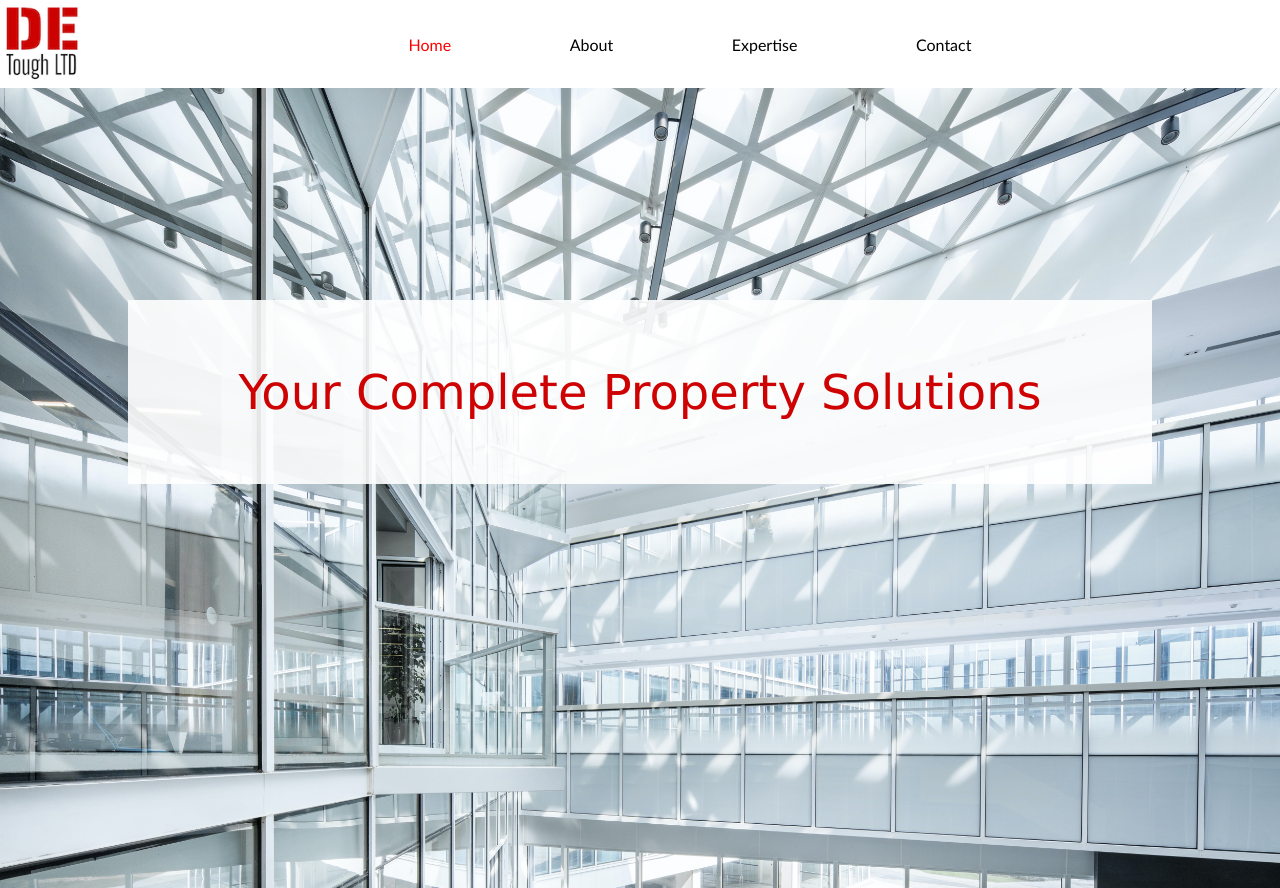
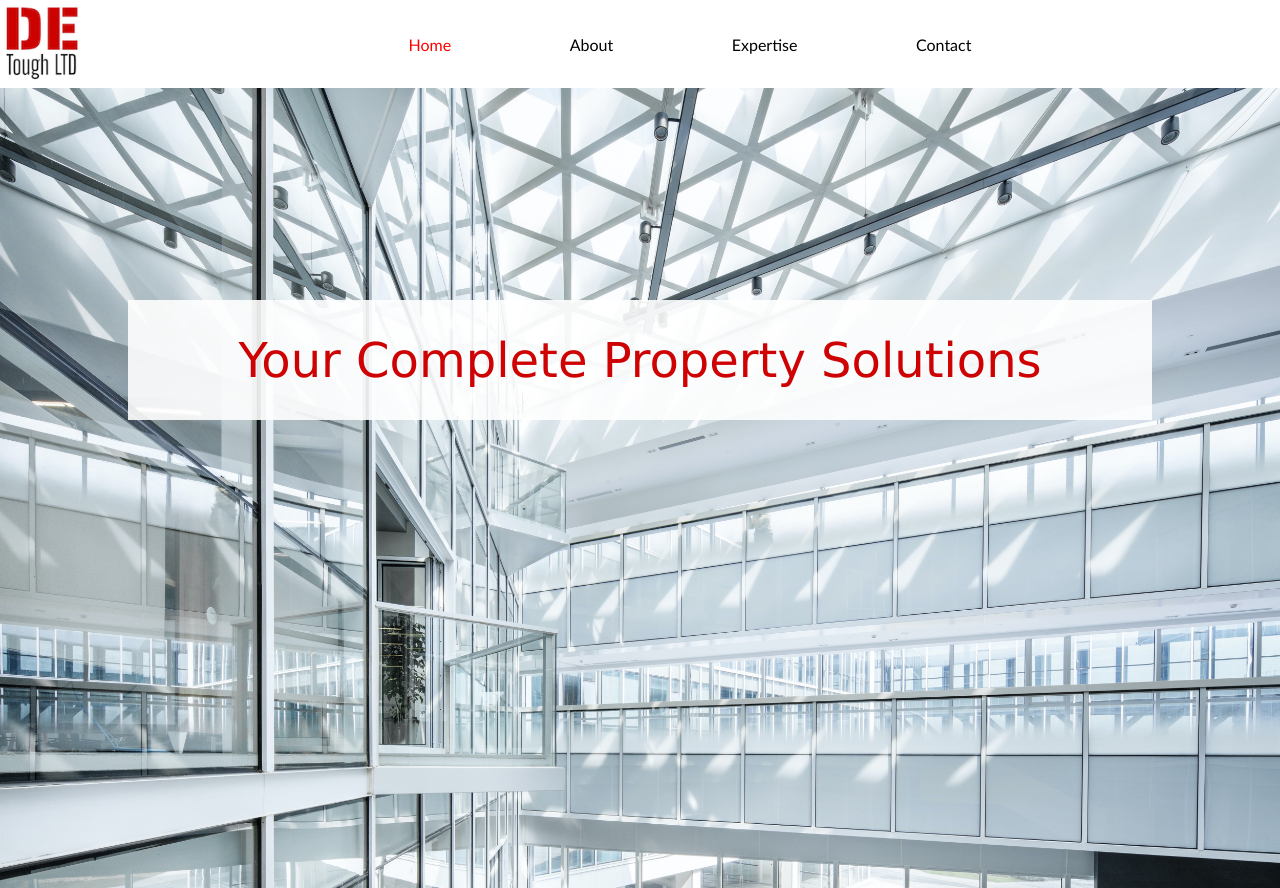
Before and after one commit to mariagus/de-tough, a React (Create React App) app: page / in a window 1280 px wide. Built offline with nearby package versions, Linux system fonts and the light colour scheme.

Commit message:
change padding

```diff
--- a/src/Home.css
+++ b/src/Home.css
@@ -10,7 +10,7 @@
   margin-right: 10%;
   margin-left: 10%;
   margin-top: 15%;
-  padding: 5%;
+  padding: 2rem;
   background-color: rgba(255, 255, 255, 0.89);
   color: rgb(206, 2, 2);
   text-align: center;
```
